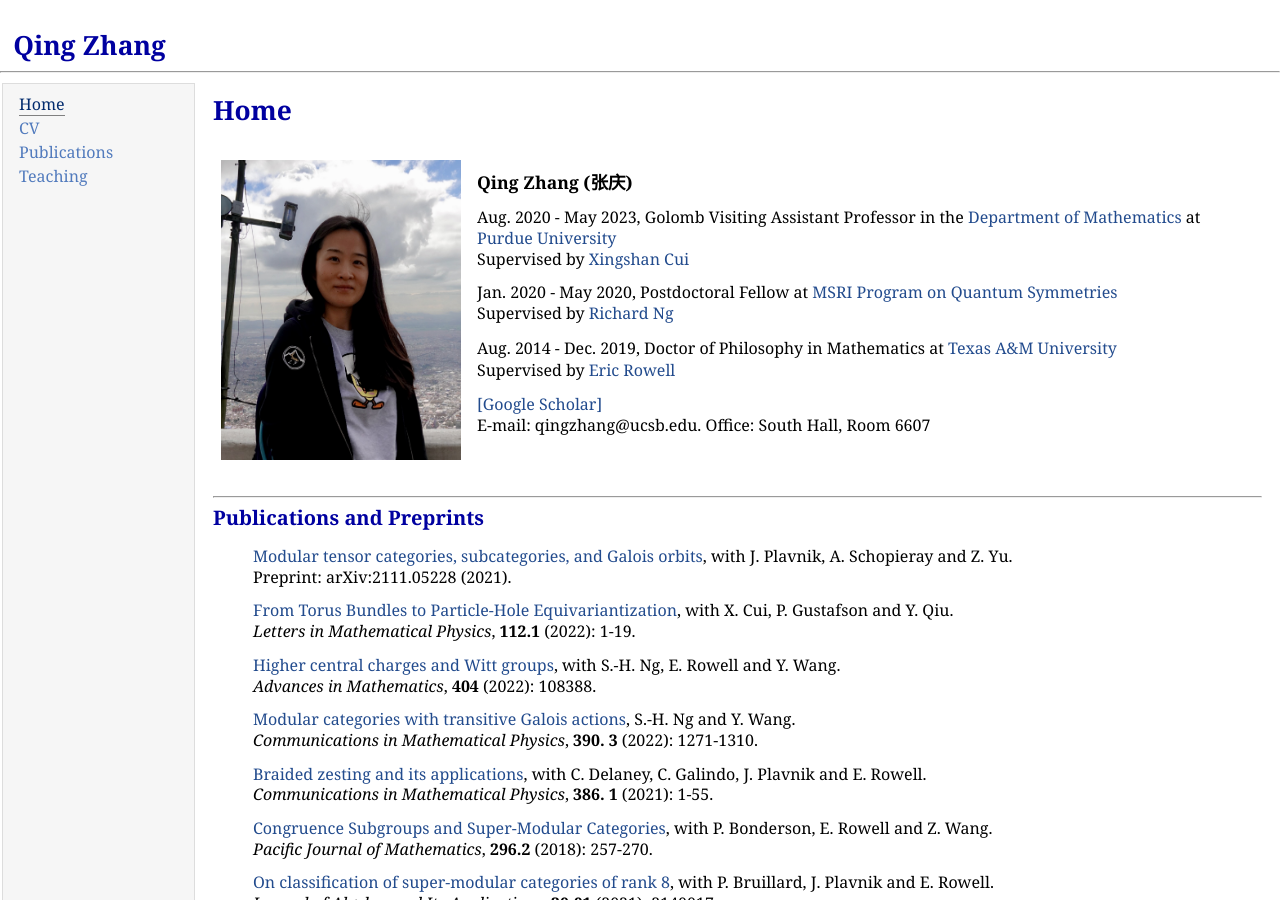
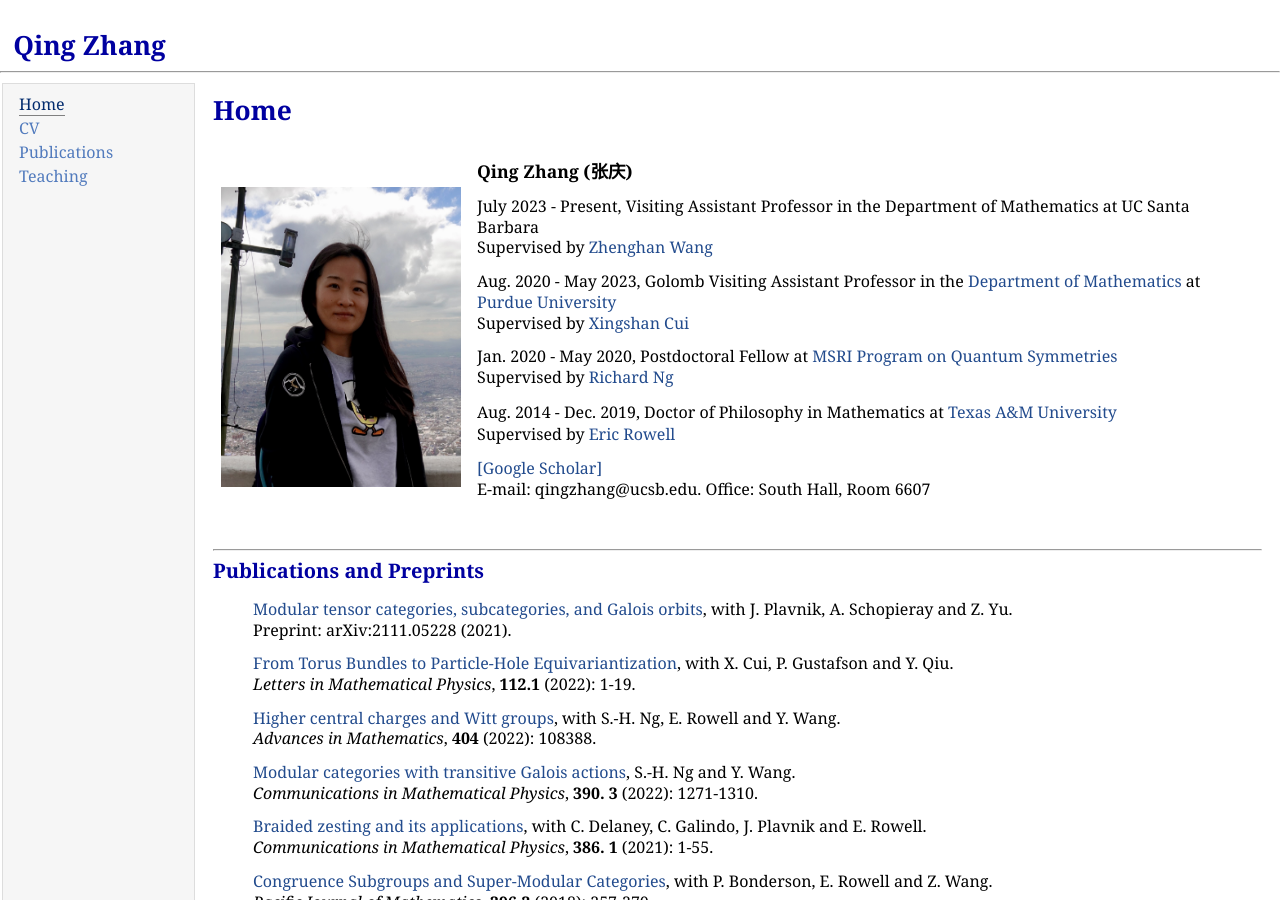
Before and after one commit to zhangqing2513/zhangqing2513.github.io, a Jekyll site: the page index.html, which Jekyll copies as it is, in a window 1280 px wide and 900 px high. Built offline with Jekyll 4.4.1, drawn with Linux system fonts in a browser that asks for light colours.

Commit message:
Update index.html

```diff
--- a/index.html
+++ b/index.html
@@ -34,6 +34,9 @@
         <td><img src="QZ.jpeg" width = '240', height='300' alt="Qing Zhang" /></td>
         <td align="left">
             <p><span style="font-size: 110%"><b>Qing Zhang (张庆)</b></span></p>
+                       <p>
+                July 2023 - Present,  Visiting Assistant Professor in the Department of Mathematics at UC Santa Barbara</a>&#160<br>
+                Supervised by <a href="https://web.math.ucsb.edu/~zhenghwa/"> Zhenghan Wang</a>
             <p>
                 Aug. 2020 - May 2023,  Golomb Visiting Assistant Professor in the <a href="https://www.math.purdue.edu/" rel="noopener" target="_blank">Department of Mathematics</a> at <a href="https://www.purdue.edu/" rel="noopener" target="_blank">Purdue University</a>&#160<br>
                 Supervised by <a href="https://www.math.purdue.edu/~cui177/"> Xingshan Cui</a>
```
